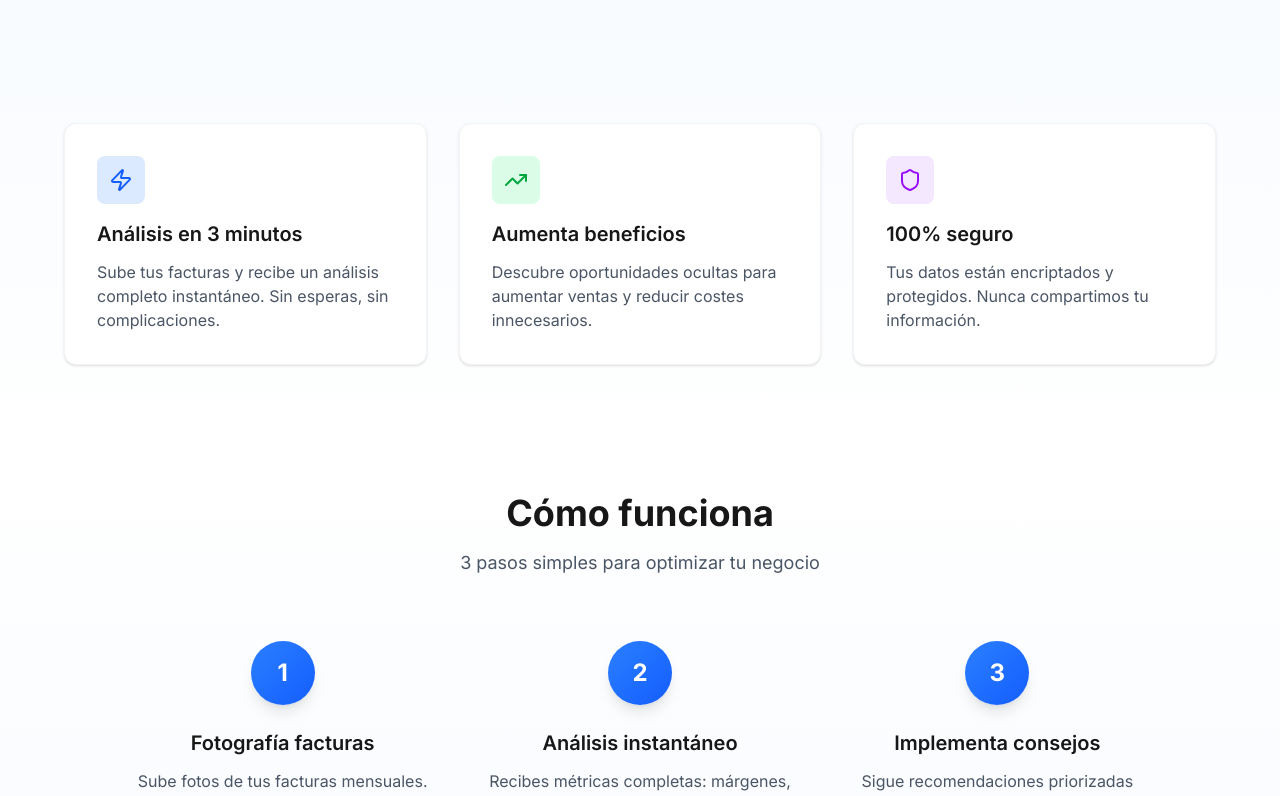
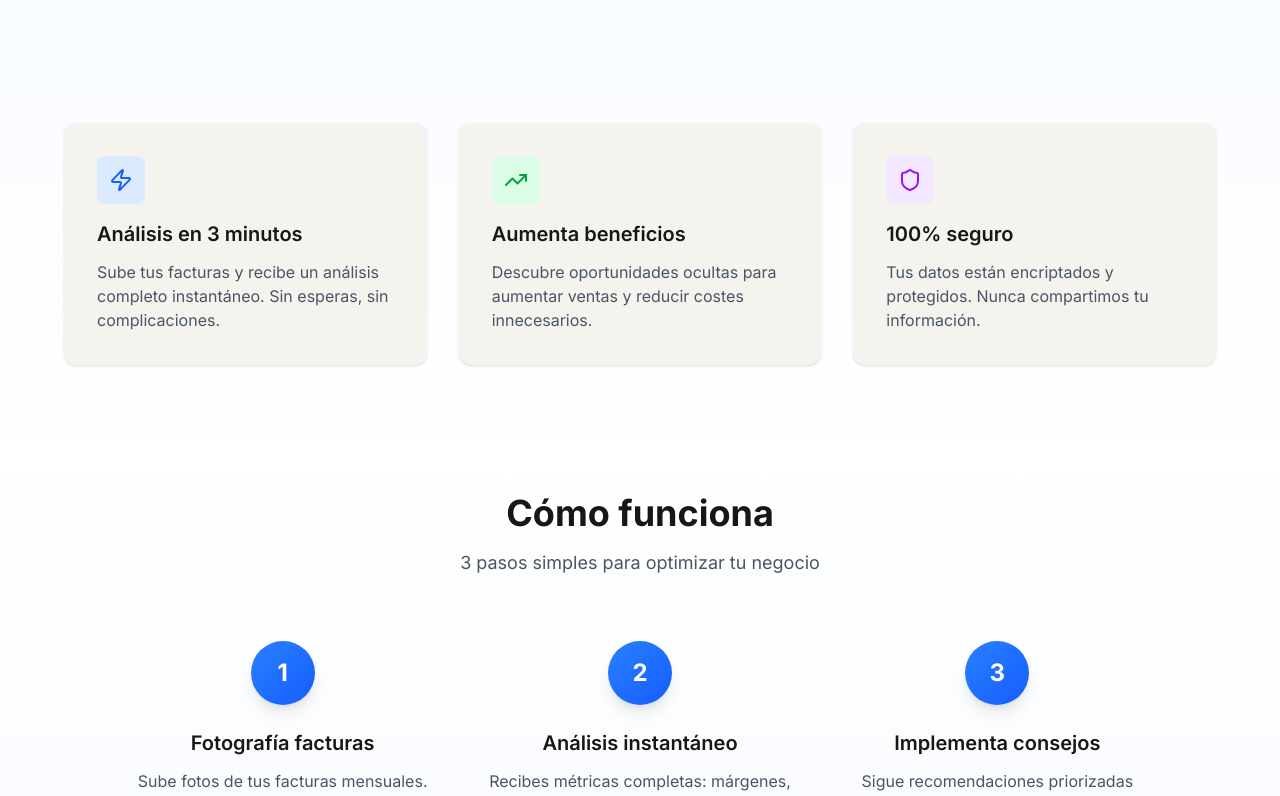
Before and after one commit to rekalcula/rekalcula, a Next.js app: page / in a window 1280 px wide. Shown: the part 620-1416 px from the top of the page. Built offline with nearby package versions, Linux system fonts and the light colour scheme.

Commit message:
Añadir color crema para recuadros

```diff
--- a/app/globals.css
+++ b/app/globals.css
@@ -3,6 +3,7 @@
 :root {
   --background: #b1ada1;
   --foreground: #171717;
+  --card: #f4f3ee;
 }
 
 @theme inline {
@@ -17,3 +18,12 @@ body {
   color: var(--foreground);
   font-family: Arial, Helvetica, sans-serif;
 }
+
+/* Sobrescribir fondos blancos con el color crema */
+.bg-white {
+  background-color: var(--card) !important;
+}
+
+.bg-gray-50 {
+  background-color: var(--card) !important;
+}
```
